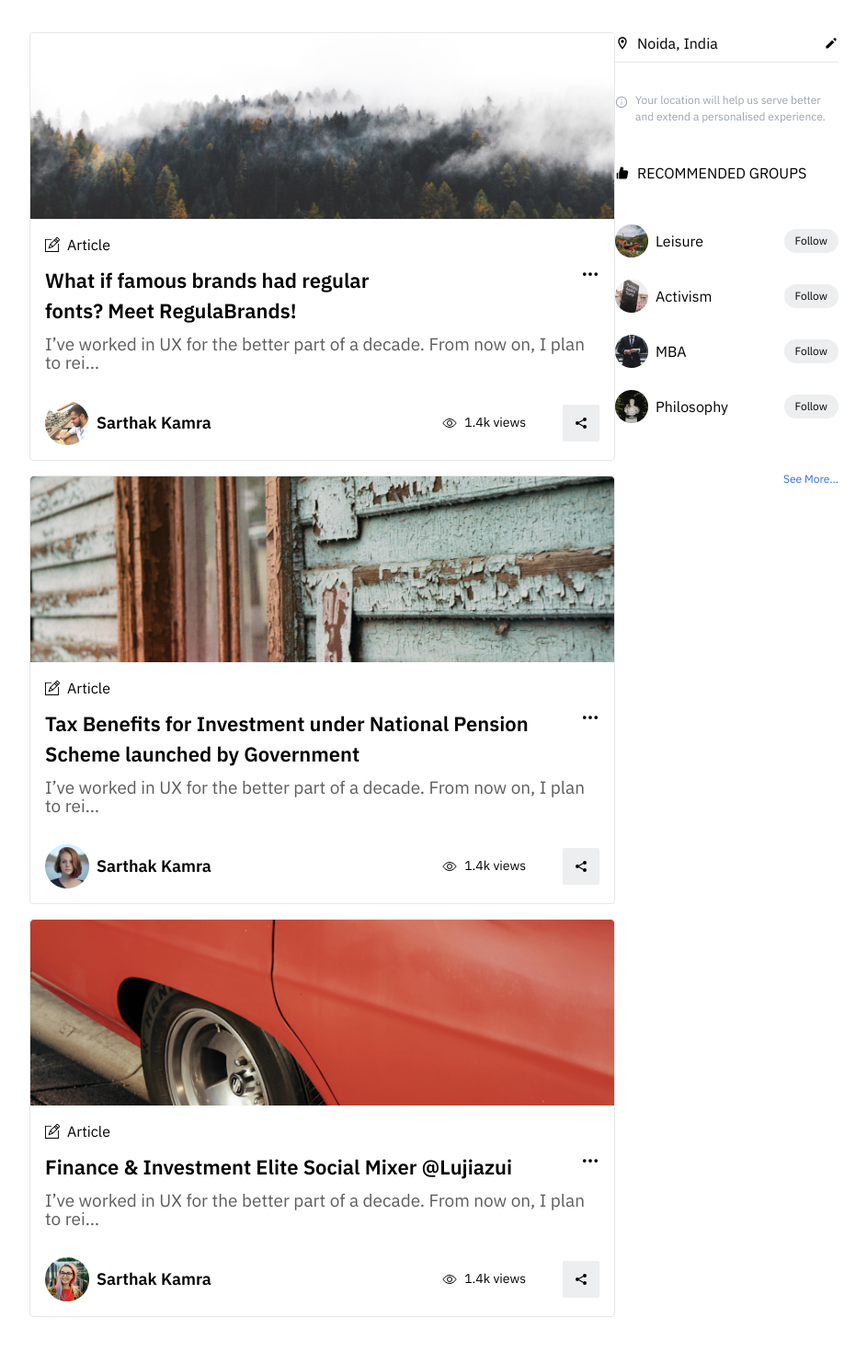
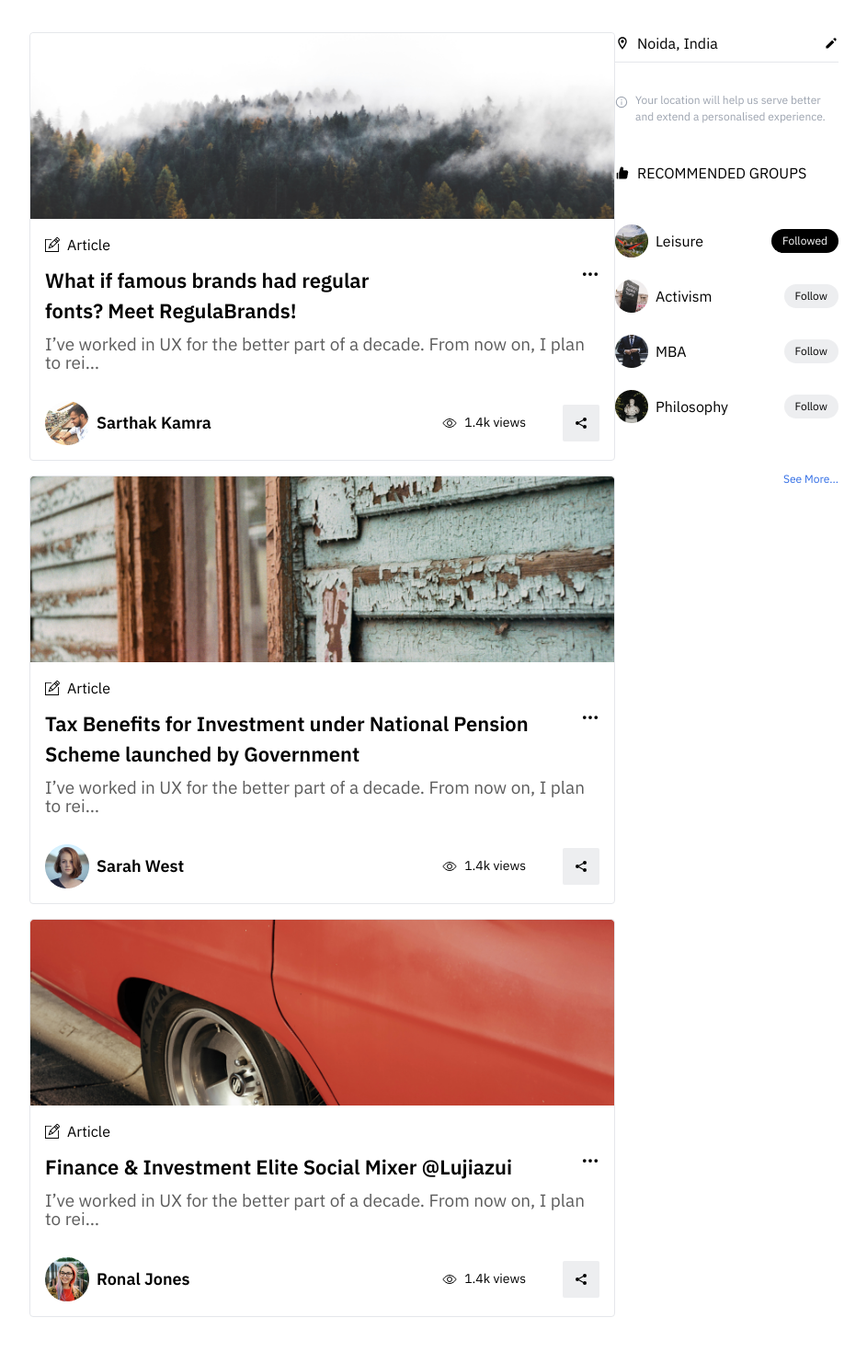
Before and after one commit to mabuhanifa/banao-next, a Next.js app: page / in a window 1280 px wide. Shown: the part 626-2096 px from the top of the page at 92% size, without its empty margins (168-1111 px from the left). Built offline with nearby package versions, Linux system fonts and the light colour scheme.

Commit message:
topics updated

```diff
--- a/components/Blog2.js
+++ b/components/Blog2.js
@@ -30,7 +30,7 @@ export default function Blog2() {
           <div className="flex gap-x-2 items-center">
             <Image src={user2} alt="user" />
             <div>
-              <p className="text-[18px] font-[600]">Sarthak Kamra</p>
+              <p className="text-[18px] font-[600]">Sarah West</p>
               <div className="md:hidden flex items-center gap-x-2 text-[14px] text-[#495057] font-[500]">
                 <IoEyeOutline size={16} />
                 <p>1.4k views</p>
--- a/components/Blog3.js
+++ b/components/Blog3.js
@@ -32,7 +32,7 @@ export default function Blog3() {
           <div className="flex gap-x-2 items-center">
             <Image src={user3} alt="user" />
             <div>
-              <p className="text-[18px] font-[600]">Sarthak Kamra</p>
+              <p className="text-[18px] font-[600]">Ronal Jones</p>
               <div className="md:hidden flex items-center gap-x-2 text-[14px] text-[#495057] font-[500]">
                 <IoEyeOutline size={16} />
                 <p>1.4k views</p>
--- a/components/Topics.js
+++ b/components/Topics.js
@@ -14,8 +14,8 @@ export default function Topics() {
         />
         <h4> Leisure</h4>
       </div>
-      <button className="bg-[#EDEEF0] text-black px-3 py-1 rounded-[14px] text-[12px]">
-        Follow
+      <button className="bg-black text-white px-3 py-1 rounded-[14px] text-[12px]">
+      Followed
       </button>
     </div>
   );
```
